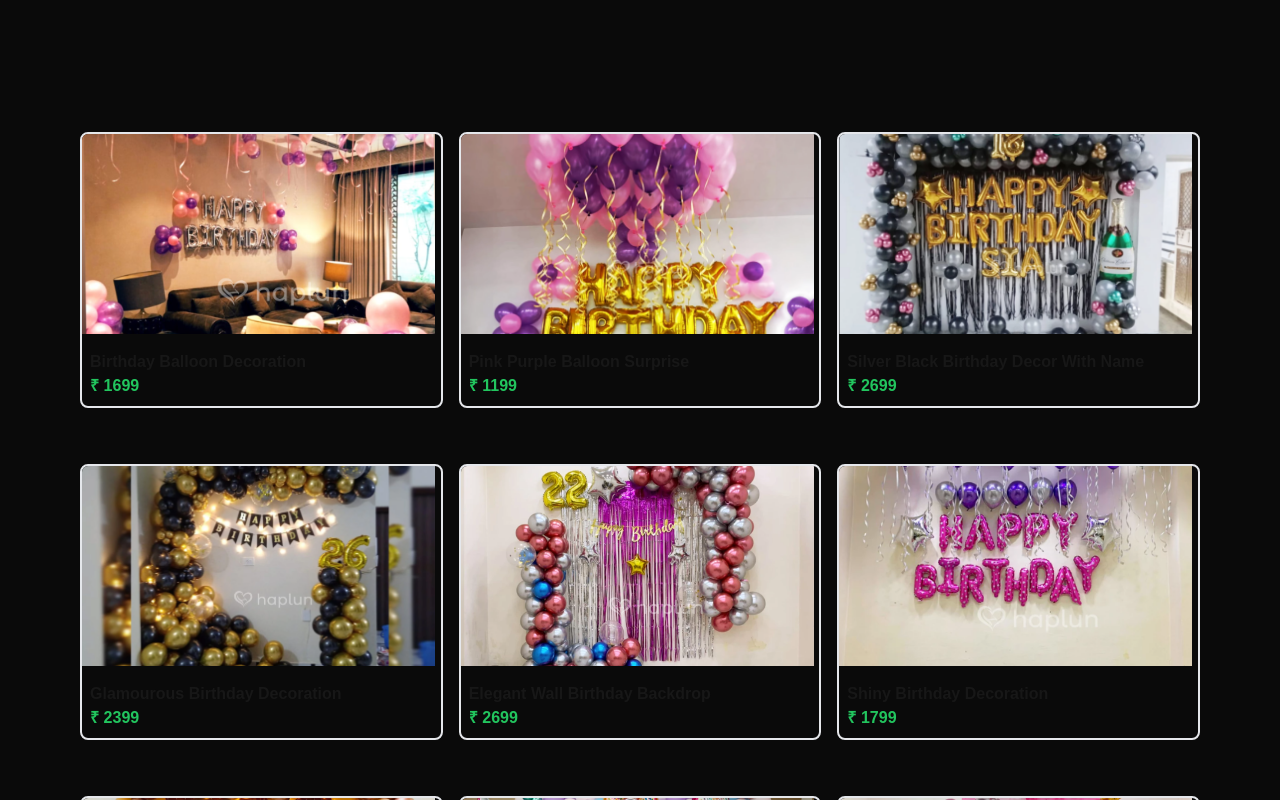
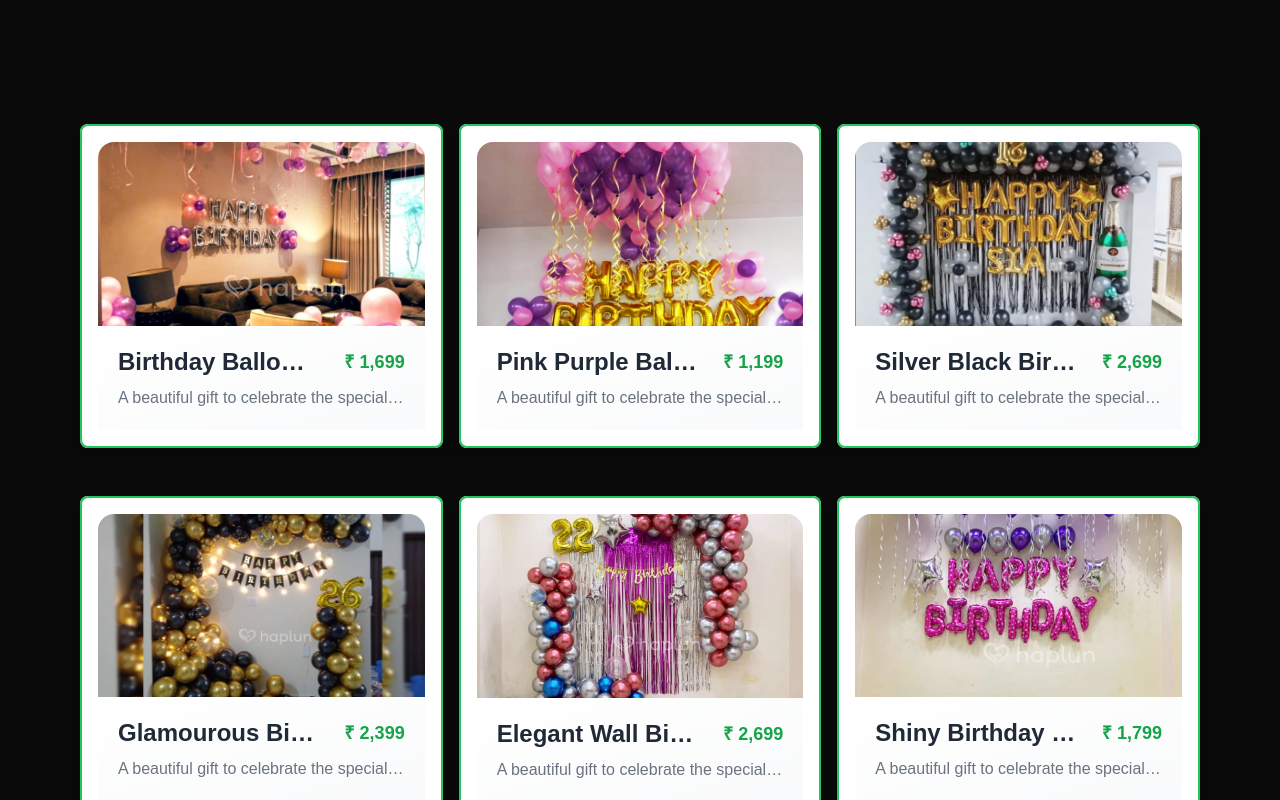
Before and after one commit to therahulkumar9/dev-decoration, a Next.js app: page / in a window 1280 px wide. Shown: the part 840-1640 px from the top of the page. Built offline with nearby package versions, Linux system fonts and the light colour scheme.

Commit message:
Changed desing

```diff
--- a/package.json
+++ b/package.json
@@ -11,6 +11,7 @@
   "dependencies": {
     "clsx": "^2.1.1",
     "framer-motion": "^11.13.5",
+    "lucide-react": "^0.468.0",
     "next": "15.1.0",
     "react": "^19.0.0",
     "react-dom": "^19.0.0",
--- a/src/components/BirthdayCard.tsx
+++ b/src/components/BirthdayCard.tsx
@@ -1,34 +1,94 @@
+"use client"
+
+import React from "react"
 import Image from "next/image"
+import { motion } from "framer-motion"
 
 interface BirthdayCardProps {
   title: string
   image: string
   price: number
-  id: number
+  id?: number
+  description?: string
+  backgroundColor?: string
 }
 
-export default function BirthdayCard({
+const BirthdayCard: React.FC<BirthdayCardProps> = ({
   title,
   image,
   price,
-}: BirthdayCardProps) {
+  id,
+  description = "A beautiful gift to celebrate the special day",
+  backgroundColor = "bg-white",
+}) => {
   return (
-    <div className="mt-10">
-      <div className="mt-2 border-2 overflow-hidden rounded-lg">
-        <div className="w-[353px] h-[200px] overflow-hidden">
+    <motion.div
+      className={`w-full rounded-lg max-w-sm mx-auto group ${backgroundColor}`}
+      initial={{ opacity: 0, scale: 0.95 }}
+      whileInView={{ opacity: 1, scale: 1 }}
+      transition={{
+        duration: 0.3,
+        ease: "easeInOut",
+      }}
+    >
+      <div
+        className="mt-8 border-2 border-green-500 relative rounded-lg overflow-hidden shadow-lg
+        transform transition-all duration-300
+        hover:scale-[1.02] hover:shadow-xl
+        sm:p-2 md:p-3 lg:p-4"
+      >
+        {/* Responsive Image Container */}
+        <div
+          className="relative w-full aspect-video
+          rounded-t-2xl overflow-hidden
+          transition-all duration-300
+          group-hover:brightness-90"
+        >
           <Image
             src={image}
             alt={title}
-            width={300}
-            height={200}
-            className="object-cover  w-full h-full"
+            fill
+            sizes="(max-width: 640px) 100vw,
+                   (max-width: 768px) 50vw,
+                   (max-width: 1024px) 33vw,
+                   25vw"
+            className="object-cover transition-transform duration-300
+              group-hover:scale-105"
+            priority
           />
         </div>
-        <div className="p-2">
-          <h1 className="mt-2 font-semibold">{title}</h1>
-          <h2 className="text-green-500 text-md font-bold">₹ {price}</h2>
+
+        {/* Responsive Content Container */}
+        <div
+          className="p-3 sm:p-4 md:p-5 space-y-2
+          bg-gradient-to-br from-white to-gray-50"
+        >
+          <div className="flex justify-between items-center">
+            <h2
+              className="text-base sm:text-lg md:text-xl
+              lg:text-2xl font-bold text-gray-800
+              truncate max-w-[70%]"
+            >
+              {title}
+            </h2>
+            <span
+              className="text-green-600 font-semibold
+              text-sm sm:text-base md:text-lg"
+            >
+              ₹ {price.toLocaleString()}
+            </span>
+          </div>
+
+          <p
+            className="text-xs sm:text-sm md:text-base
+            text-gray-500 truncate"
+          >
+            {description}
+          </p>
         </div>
       </div>
-    </div>
+    </motion.div>
   )
 }
+
+export default BirthdayCard
```
Also changed, not shown: 1 other file (tests, documents, lock files or other folders).
